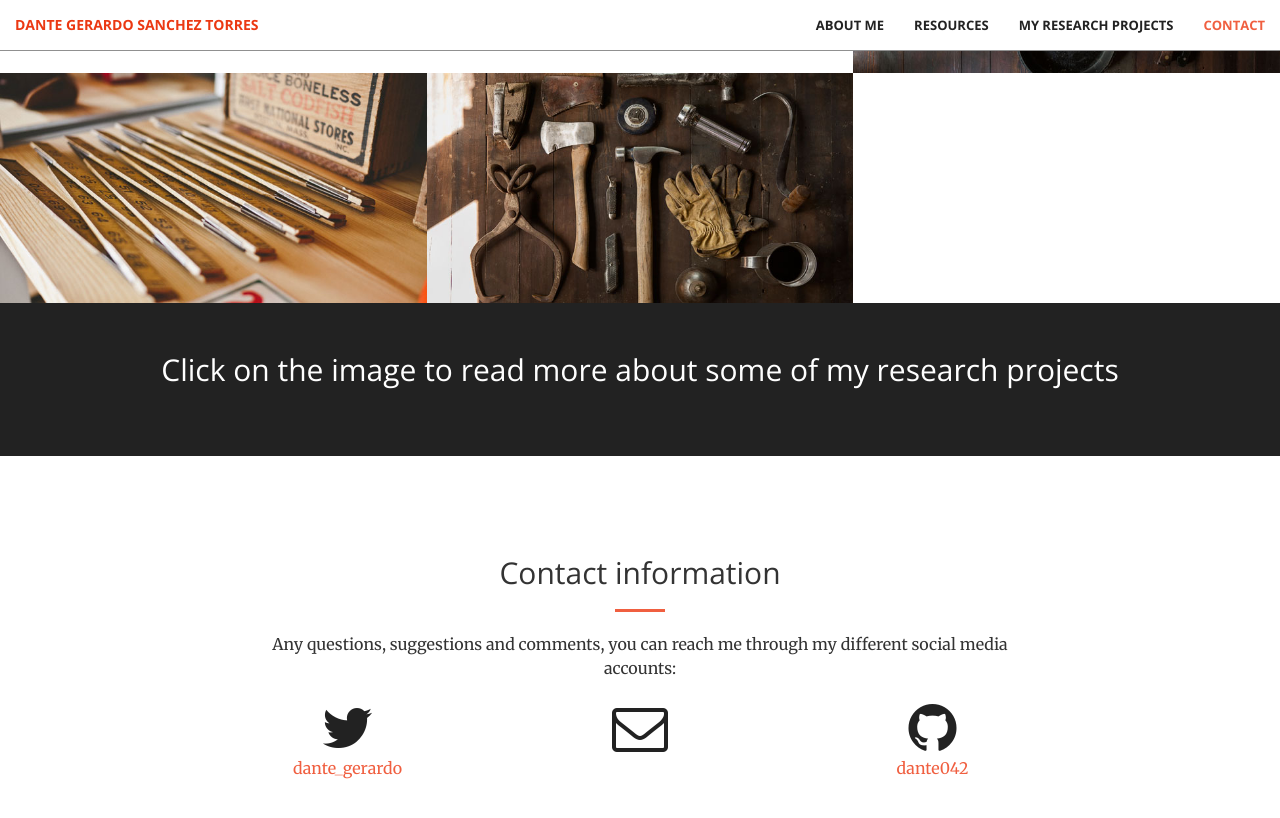
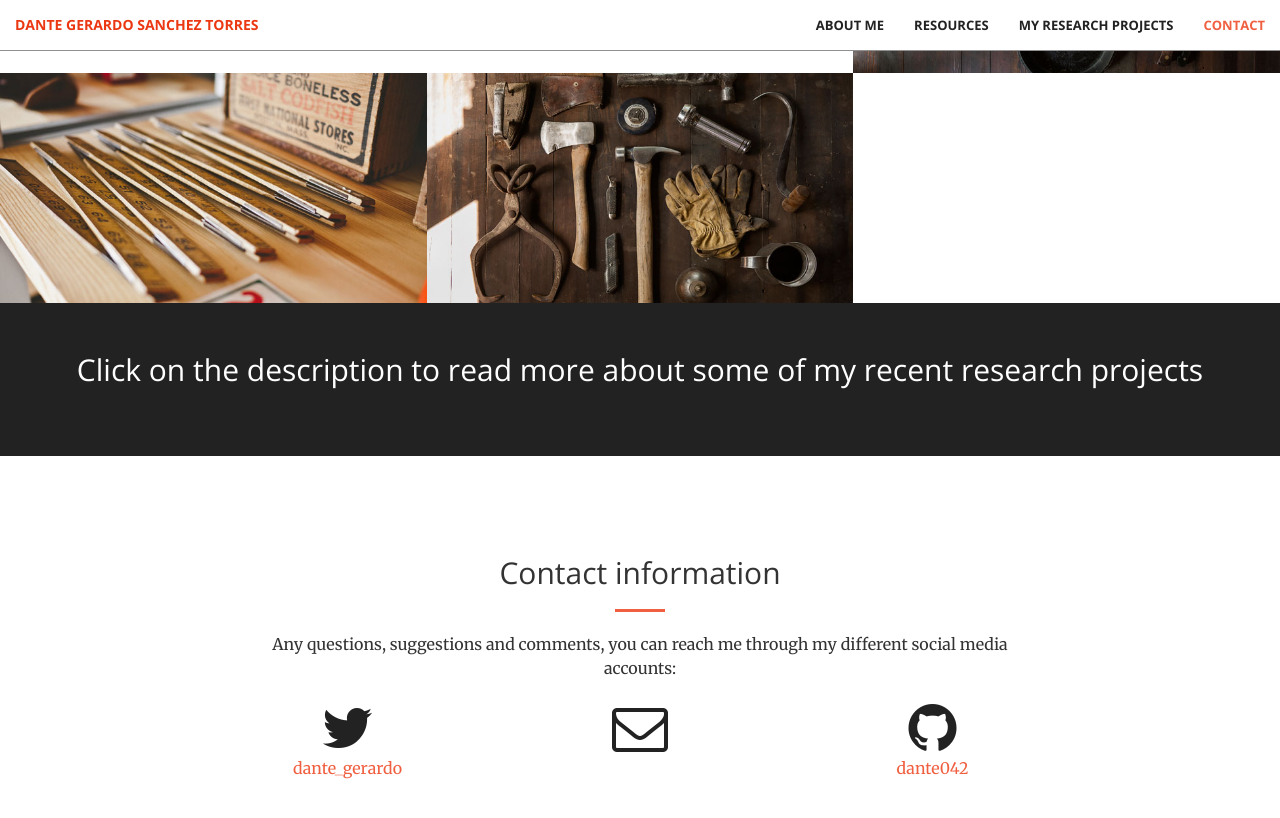
Before and after one commit to dante042/dante042.github.io, a Jekyll site: the page built from index.html, in a window 1280 px wide and 900 px high, scrolled down 2209 px. Shown: the top 818 px of the window. Built offline with Jekyll 4.4.1, drawn with Linux system fonts in a browser that asks for light colours.

Commit message:
Update aside.html

```diff
--- a/_includes/aside.html
+++ b/_includes/aside.html
@@ -1,7 +1,7 @@
   <aside class="bg-dark">
       <div class="container text-center">
           <div class="call-to-action">
-              <h2>Click on the image to read more about some of my research projects</h2>
+              <h2>Click on the description to read more about some of my recent research projects</h2>
           </div>
       </div>
   </aside>
```
